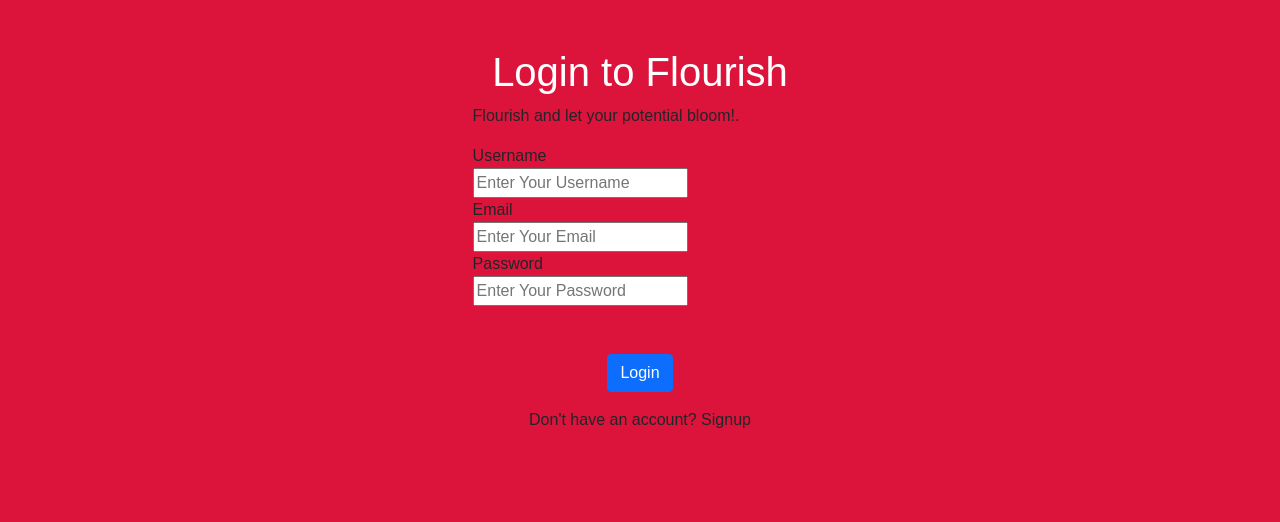
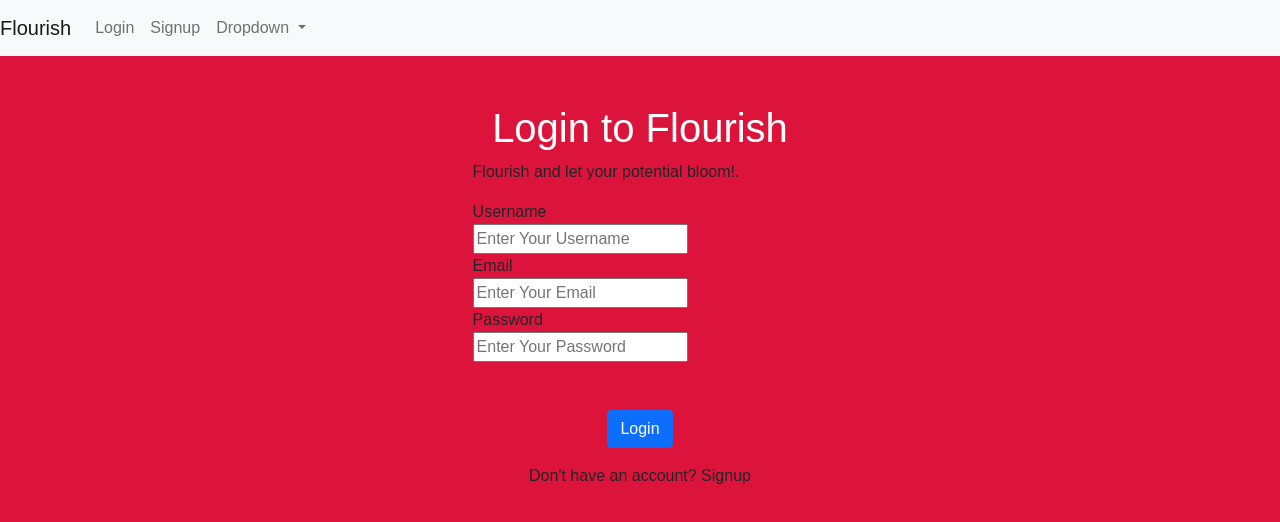
Before and after one commit to sarahdclayton/flourish-fullstack, an Angular app in the folder flourish-fullstack-app/: page /login in a window 1280 px wide. Shown: the top 522 px of the page. Built offline with nearby package versions, Linux system fonts and the light colour scheme.

Commit message:
Add: navbar & set current user

```diff
--- a/flourish-fullstack-app/src/app/app.component.html
+++ b/flourish-fullstack-app/src/app/app.component.html
@@ -1,3 +1,4 @@
+<app-navbar></app-navbar>
 <div class="container">
   <router-outlet></router-outlet>
 </div>
--- a/flourish-fullstack-app/src/app/app.module.ts
+++ b/flourish-fullstack-app/src/app/app.module.ts
@@ -7,12 +7,14 @@
 import { AppComponent } from './app.component';
 import { LoginComponent } from './auth/login/login.component';
 import { SignupComponent } from './auth/signup/signup.component';
+import { NavbarComponent } from './shared/navbar/navbar.component';
 
 @NgModule({
   declarations: [
     AppComponent,
     LoginComponent,
     SignupComponent,
+    NavbarComponent,
   ],
   imports: [
     BrowserModule,
--- a/flourish-fullstack-app/src/app/auth/login/login.component.ts
+++ b/flourish-fullstack-app/src/app/auth/login/login.component.ts
@@ -1,6 +1,7 @@
 import { Component, OnInit } from '@angular/core';
 import { FormControl, FormGroup, Validators } from '@angular/forms';
 import { AuthService } from '../auth.service';
+import { UserService } from '../user.service';
 
 @Component({
   selector: 'app-login',
@@ -14,13 +15,15 @@
     password: new FormControl('', [Validators.required]),
   });
 
-  constructor(private authService:AuthService) {}
+  constructor(private authService:AuthService, private userService:UserService) {}
 
   ngOnInit(): void {}
 
   onLogin(){
     this.authService.login(this.loginForm.value).subscribe((res:any)=>{
-      console.log(res)
+      if(res.success){
+        this.userService.setCurrentUser(res.payload.user)
+      }
     })
   }
 }
--- /dev/null
+++ b/flourish-fullstack-app/src/app/auth/user.service.ts
@@ -0,0 +1,20 @@
+import { Injectable } from '@angular/core';
+import { BehaviorSubject } from 'rxjs';
+import { User } from '../shared/models/user.model';
+
+@Injectable({
+  providedIn: 'root'
+})
+export class UserService {
+  currentUserSubject = new BehaviorSubject<User>(null);
+
+  constructor() { }
+
+  setCurrentUser(user: User){
+    this.currentUserSubject.next(user);
+  }
+
+  public get currentUser(): User {
+    return this.currentUserSubject.value;
+  }
+}
--- /dev/null
+++ b/flourish-fullstack-app/src/app/shared/models/user.model.ts
@@ -0,0 +1,4 @@
+export class User {
+  constructor(public id:number, public first_name:string, public last_name:string, public email:string, public token){}
+
+}
--- /dev/null
+++ b/flourish-fullstack-app/src/app/shared/navbar/navbar.component.html
@@ -0,0 +1,28 @@
+<nav class="navbar navbar-expand-lg navbar-light bg-light">
+  <a class="navbar-brand" href="#">Flourish</a>
+  <button class="navbar-toggler" type="button" data-toggle="collapse" data-target="#navbarSupportedContent" aria-controls="navbarSupportedContent" aria-expanded="false" aria-label="Toggle navigation">
+    <span class="navbar-toggler-icon"></span>
+  </button>
+
+  <div class="collapse navbar-collapse" id="navbarSupportedContent">
+    <ul class="navbar-nav mr-auto mb-2 mb-lg-0">
+      <li class="nav-item" *ngIf="!currentUser">
+        <a class="nav-link" href="#">Login</a>
+      </li>
+      <li class="nav-item" *ngIf="!currentUser">
+        <a class="nav-link" href="#">Signup</a>
+      </li>
+      <li class="nav-item dropdown">
+        <a class="nav-link dropdown-toggle" href="#" id="navbarDropdown" role="button" data-toggle="dropdown" aria-haspopup="true" aria-expanded="false">
+          Dropdown
+        </a>
+        <div class="dropdown-menu" aria-labelledby="navbarDropdown">
+          <a class="dropdown-item" href="#">Action</a>
+          <a class="dropdown-item" href="#">Another action</a>
+          <div class="dropdown-divider"></div>
+          <a class="dropdown-item" href="#">Something else here</a>
+        </div>
+      </li>
+    </ul>
+  </div>
+</nav>
--- /dev/null
+++ b/flourish-fullstack-app/src/app/shared/navbar/navbar.component.ts
@@ -0,0 +1,21 @@
+import { Component, OnInit } from '@angular/core';
+import { UserService } from 'src/app/auth/user.service';
+import { User } from '../models/user.model';
+
+@Component({
+  selector: 'app-navbar',
+  templateUrl: './navbar.component.html',
+  styleUrls: ['./navbar.component.css']
+})
+export class NavbarComponent implements OnInit {
+  currentUser: User = null;
+
+  constructor(private userService:UserService) { }
+
+  ngOnInit(): void {
+    this.userService.currentUserSubject.subscribe((user:User)=>{
+      this.currentUser = user;
+    })
+  }
+
+}
```
Also changed, not shown: flourish-fullstack-app/src/app/shared/navbar/navbar.component.css (added), 2 other files (tests, documents, lock files or other folders).
